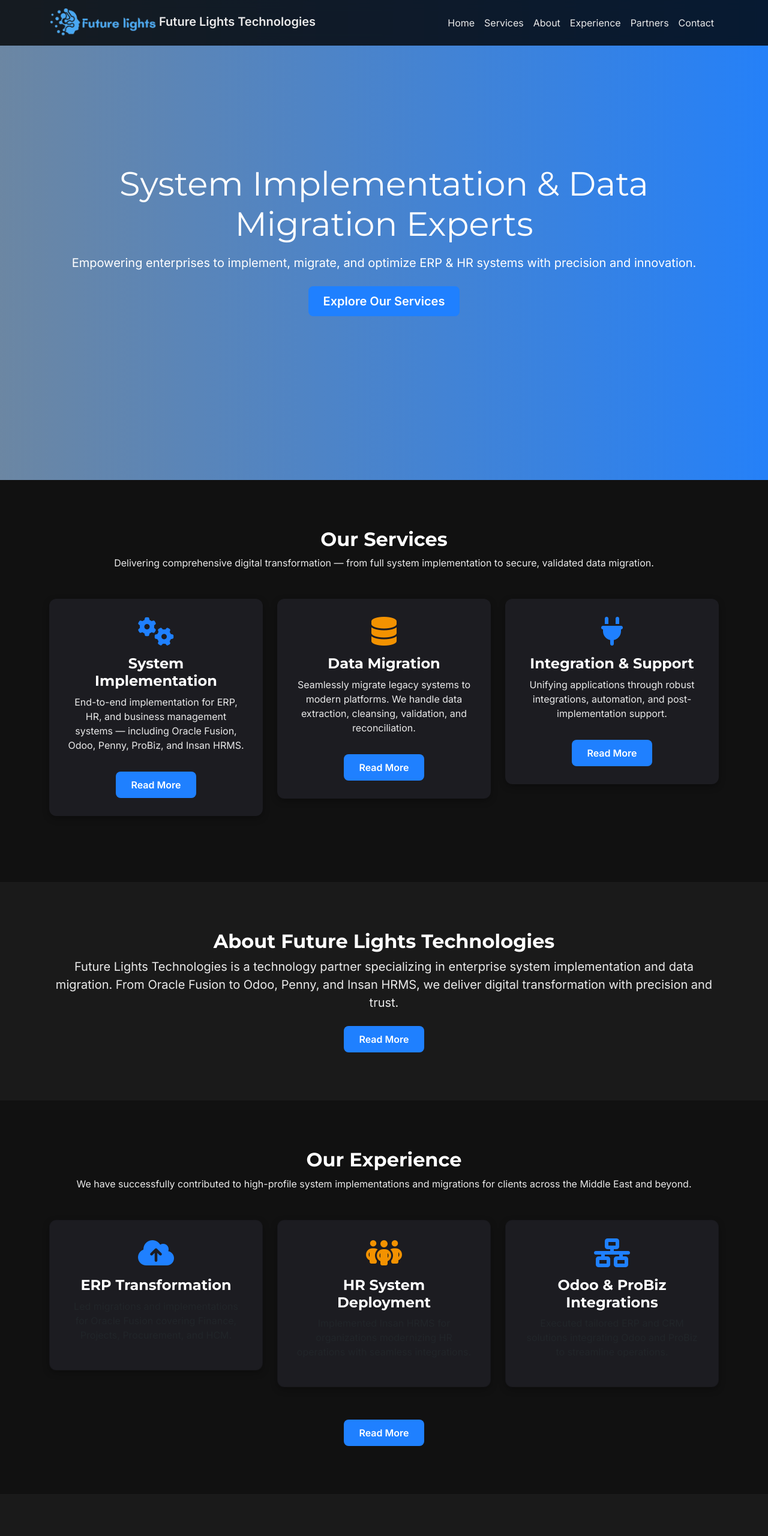
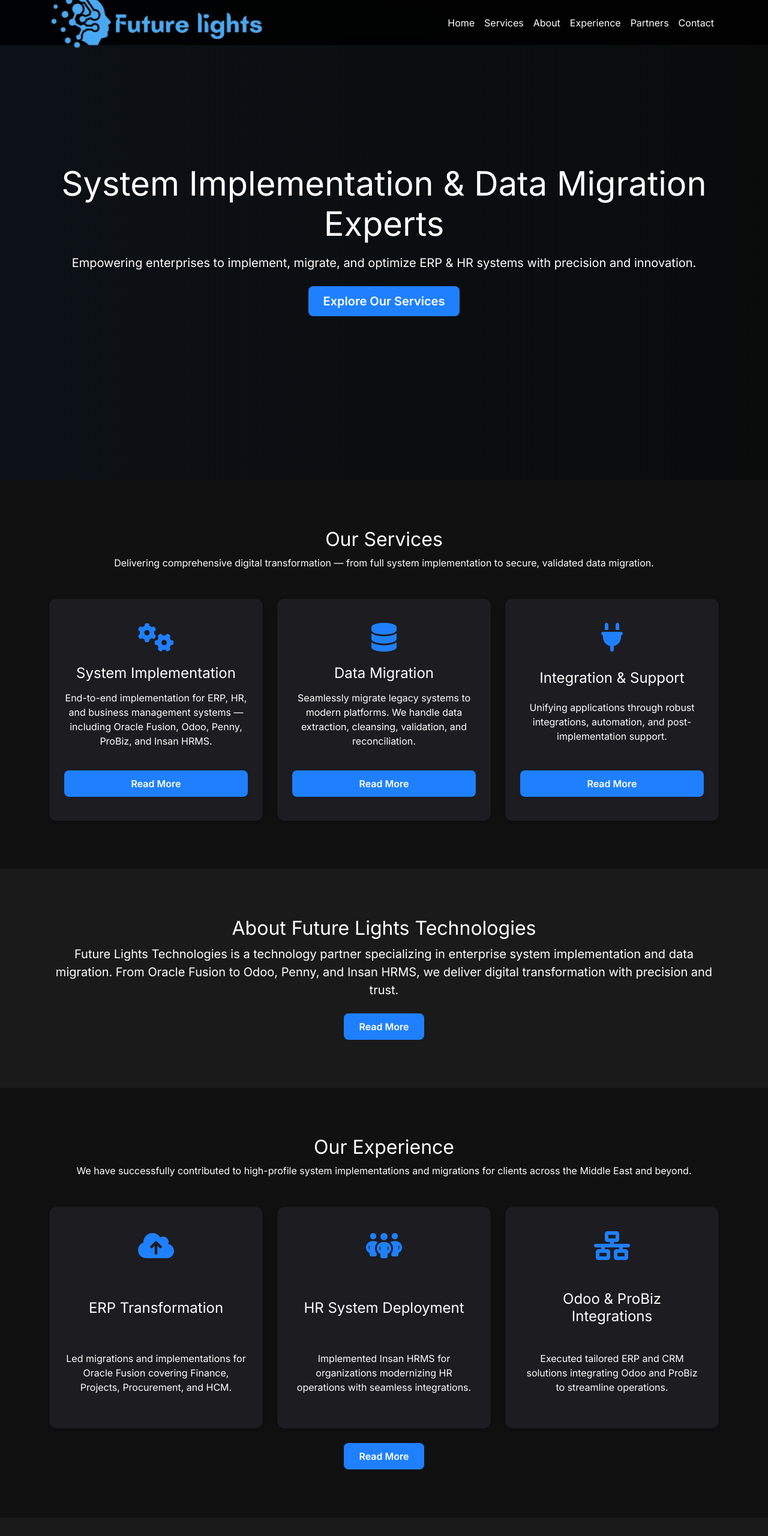
Before and after one commit to Mtayseer1/futurelight-site, a plain HTML site: page index.html in a window 1280 px wide. Shown: the top 2560 px of the page at 60% size. Drawn offline with nearby package versions, Linux system fonts and the light colour scheme.

Commit message:
Update index.html

```diff
--- a/index.html
+++ b/index.html
@@ -17,16 +17,63 @@
     body {
       margin: 0;
       background: #0e0e12;
-      color: #eaeaea;
+      color: #ffffff;
       font-family: 'Inter', sans-serif;
       scroll-behavior: smooth;
+      overflow-x: hidden;
+    }
+
+    /* Loader */
+    #loader {
+      position: fixed;
+      top: 0;
+      left: 0;
+      width: 100%;
+      height: 100%;
+      background: #0e0e12;
+      display: flex;
+      flex-direction: column;
+      justify-content: center;
+      align-items: center;
+      z-index: 9999;
+      animation: fadeOut 1s ease 3s forwards;
+    }
+
+    #loader img {
+      height: 150px;
+      animation: pulse 2s infinite;
+    }
+
+    #loader h3 {
+      margin-top: 20px;
+      font-family: 'Montserrat', sans-serif;
+      font-size: 28px;
+      color: #1f80ff;
+      letter-spacing: 1px;
+      animation: bounceIn 2s ease;
+    }
+
+    @keyframes pulse {
+      0% { transform: scale(1); opacity: 1; }
+      50% { transform: scale(1.1); opacity: 0.8; }
+      100% { transform: scale(1); opacity: 1; }
+    }
+
+    @keyframes bounceIn {
+      0% { opacity: 0; transform: translateY(50px); }
+      50% { opacity: 1; transform: translateY(-20px); }
+      100% { transform: translateY(0); }
+    }
+
+    @keyframes fadeOut {
+      to { opacity: 0; visibility: hidden; }
     }
 
     /* Animated Gradient */
     #home {
       position: relative;
       height: 100vh;
-      background: linear-gradient(270deg, #1f80ff, #f39200, #111111);
+      background: linear-gradient(270deg, #0a0a0a, #0f1e2e, #1a1f35);
       background-size: 600% 600%;
       animation: gradient 12s ease infinite;
       display: flex;
@@ -42,24 +89,33 @@
       100% {background-position: 0% 50%;}
     }
 
-    h1, h2, h3, h4, h5 {
-      font-family: 'Montserrat', sans-serif;
-      font-weight: 700;
-      color: #fff;
+    h1, h2, h3, h4, h5, p {
+      color: #ffffff;
     }
 
     nav.navbar {
-      background: rgba(0, 0, 0, 0.8);
+      background: rgba(0, 0, 0, 0.85);
       backdrop-filter: blur(8px);
+      height: 75px;
     }
 
     nav a {
-      color: #eaeaea !important;
+      color: #ffffff !important;
       font-weight: 600;
     }
 
     nav a:hover {
       color: #1f80ff !important;
+    }
+
+    .navbar-brand img {
+      height: 100px;
+      transition: transform 0.3s ease, opacity 0.3s ease;
+    }
+
+    .navbar-brand img:hover {
+      transform: scale(1.05);
+      opacity: 0.9;
     }
 
     .btn-primary {
@@ -72,11 +128,19 @@
     }
 
     .btn-primary:hover {
-      background-color: #f39200;
+      background-color: #1665cc;
     }
 
     section {
       padding: 80px 0;
+      opacity: 0;
+      transform: translateY(50px);
+      transition: all 1s ease;
+    }
+
+    section.visible {
+      opacity: 1;
+      transform: translateY(0);
     }
 
     .section-dark {
@@ -90,21 +154,26 @@
     .service-box, .card {
       background: #1c1c21;
       border-radius: 12px;
-      padding: 30px;
-      margin-bottom: 30px;
+      padding: 40px 25px;
+      height: 100%;
+      min-height: 370px;
       box-shadow: 0 4px 12px rgba(0, 0, 0, 0.3);
-      transition: transform 0.3s ease;
+      transition: transform 0.3s ease, box-shadow 0.3s ease;
+      display: flex;
+      flex-direction: column;
+      justify-content: space-between;
     }
 
     .service-box:hover, .card:hover {
       transform: translateY(-5px);
+      box-shadow: 0 6px 18px rgba(0, 0, 0, 0.5);
     }
 
     footer {
       background: #0a0a0d;
-      padding: 40px 0;
+      padding: 60px 0;
       text-align: center;
-      color: #ccc;
+      color: #ffffff;
     }
 
     footer a {
@@ -115,11 +184,17 @@
 </head>
 <body>
 
+  <!-- Loader -->
+  <div id="loader">
+    <img src="images/Logo.png" alt="Future Lights Logo">
+    <h3><span class="highlight">C</span>omplexity into <span class="highlight">S</span>implicity</h3>
+  </div>
+
   <!-- Navbar -->
   <nav class="navbar navbar-expand-lg navbar-dark fixed-top">
     <div class="container">
       <a class="navbar-brand" href="#home">
-        <img src="images/Logo.png" alt="Future Lights Logo" height="50"> Future Lights Technologies
+        <img src="images/Logo.png" alt="Future Lights Logo">
       </a>
       <button class="navbar-toggler" type="button" data-bs-toggle="collapse" data-bs-target="#navbarNav">
         <span class="navbar-toggler-icon"></span>
@@ -151,25 +226,25 @@
     <div class="container">
       <h2>Our Services</h2>
       <p class="mb-5">Delivering comprehensive digital transformation — from full system implementation to secure, validated data migration.</p>
-      <div class="row">
-        <div class="col-md-4">
-          <div class="service-box">
+      <div class="row g-4 align-items-stretch">
+        <div class="col-md-4 d-flex">
+          <div class="service-box w-100">
             <i class="fa-solid fa-gears fa-3x mb-3" style="color:#1f80ff;"></i>
             <h4>System Implementation</h4>
             <p>End-to-end implementation for ERP, HR, and business management systems — including Oracle Fusion, Odoo, Penny, ProBiz, and Insan HRMS.</p>
             <a href="services.html" class="btn btn-primary mt-3">Read More</a>
           </div>
         </div>
-        <div class="col-md-4">
-          <div class="service-box">
-            <i class="fa-solid fa-database fa-3x mb-3" style="color:#f39200;"></i>
+        <div class="col-md-4 d-flex">
+          <div class="service-box w-100">
+            <i class="fa-solid fa-database fa-3x mb-3" style="color:#1f80ff;"></i>
             <h4>Data Migration</h4>
             <p>Seamlessly migrate legacy systems to modern platforms. We handle data extraction, cleansing, validation, and reconciliation.</p>
             <a href="services.html" class="btn btn-primary mt-3">Read More</a>
           </div>
         </div>
-        <div class="col-md-4">
-          <div class="service-box">
+        <div class="col-md-4 d-flex">
+          <div class="service-box w-100">
             <i class="fa-solid fa-plug fa-3x mb-3" style="color:#1f80ff;"></i>
             <h4>Integration & Support</h4>
             <p>Unifying applications through robust integrations, automation, and post-implementation support.</p>
@@ -194,23 +269,23 @@
     <div class="container">
       <h2>Our Experience</h2>
       <p class="mb-5">We have successfully contributed to high-profile system implementations and migrations for clients across the Middle East and beyond.</p>
-      <div class="row">
-        <div class="col-md-4">
-          <div class="card">
+      <div class="row g-4 align-items-stretch">
+        <div class="col-md-4 d-flex">
+          <div class="card w-100">
             <i class="fa-solid fa-cloud-arrow-up fa-3x mb-3" style="color:#1f80ff;"></i>
             <h4>ERP Transformation</h4>
             <p>Led migrations and implementations for Oracle Fusion covering Finance, Projects, Procurement, and HCM.</p>
           </div>
         </div>
-        <div class="col-md-4">
-          <div class="card">
-            <i class="fa-solid fa-people-group fa-3x mb-3" style="color:#f39200;"></i>
+        <div class="col-md-4 d-flex">
+          <div class="card w-100">
+            <i class="fa-solid fa-people-group fa-3x mb-3" style="color:#1f80ff;"></i>
             <h4>HR System Deployment</h4>
             <p>Implemented Insan HRMS for organizations modernizing HR operations with seamless integrations.</p>
           </div>
         </div>
-        <div class="col-md-4">
-          <div class="card">
+        <div class="col-md-4 d-flex">
+          <div class="card w-100">
             <i class="fa-solid fa-network-wired fa-3x mb-3" style="color:#1f80ff;"></i>
             <h4>Odoo & ProBiz Integrations</h4>
             <p>Executed tailored ERP and CRM solutions integrating Odoo and ProBiz to streamline operations.</p>
@@ -248,22 +323,42 @@
     </div>
   </section>
 
-  <!-- Contact -->
-  <section id="contact" class="section-dark text-center">
+  <!-- Footer -->
+  <footer id="contact">
     <div class="container">
-      <h2>Contact Us</h2>
-      <p class="mb-4">Have a project in mind? Let’s build it together.</p>
+      <h4>Contact Us</h4>
       <p><strong>Email:</strong> <a href="mailto:info@futurelights.tech">info@futurelights.tech</a></p>
       <p><strong>Location:</strong> Amman, Jordan</p>
+      <hr style="background-color:#1f80ff; width:60%; margin:30px auto;">
+      <p>© 2025 <strong>Future Lights Technologies</strong>. All Rights Reserved.</p>
+      <p>Follow us on <a href="https://www.linkedin.com/company/future-lights-technologies" target="_blank">LinkedIn</a></p>
     </div>
-  </section>
-
-  <!-- Footer -->
-  <footer>
-    <p>© 2025 <strong>Future Lights Technologies</strong>. All Rights Reserved.</p>
-    <p>Follow us on <a href="https://www.linkedin.com/company/future-lights-technologies" target="_blank">LinkedIn</a></p>
   </footer>
 
   <script src="https://cdn.jsdelivr.net/npm/bootstrap@5.3.0/dist/js/bootstrap.bundle.min.js"></script>
+  <script>
+    // Loader fade-out
+    window.addEventListener('load', () => {
+      const loader = document.getElementById('loader');
+      setTimeout(() => {
+        loader.style.display = 'none';
+      }, 4000);
+    });
+
+    // Scroll animations
+    const sections = document.querySelectorAll('section');
+    const options = { threshold: 0.2 };
+    const observer = new IntersectionObserver((entries) => {
+      entries.forEach(entry => {
+        if (entry.isIntersecting) {
+          entry.target.classList.add('visible');
+        }
+      });
+    }, options);
+
+    sections.forEach(section => {
+      observer.observe(section);
+    });
+  </script>
 </body>
 </html>
```
